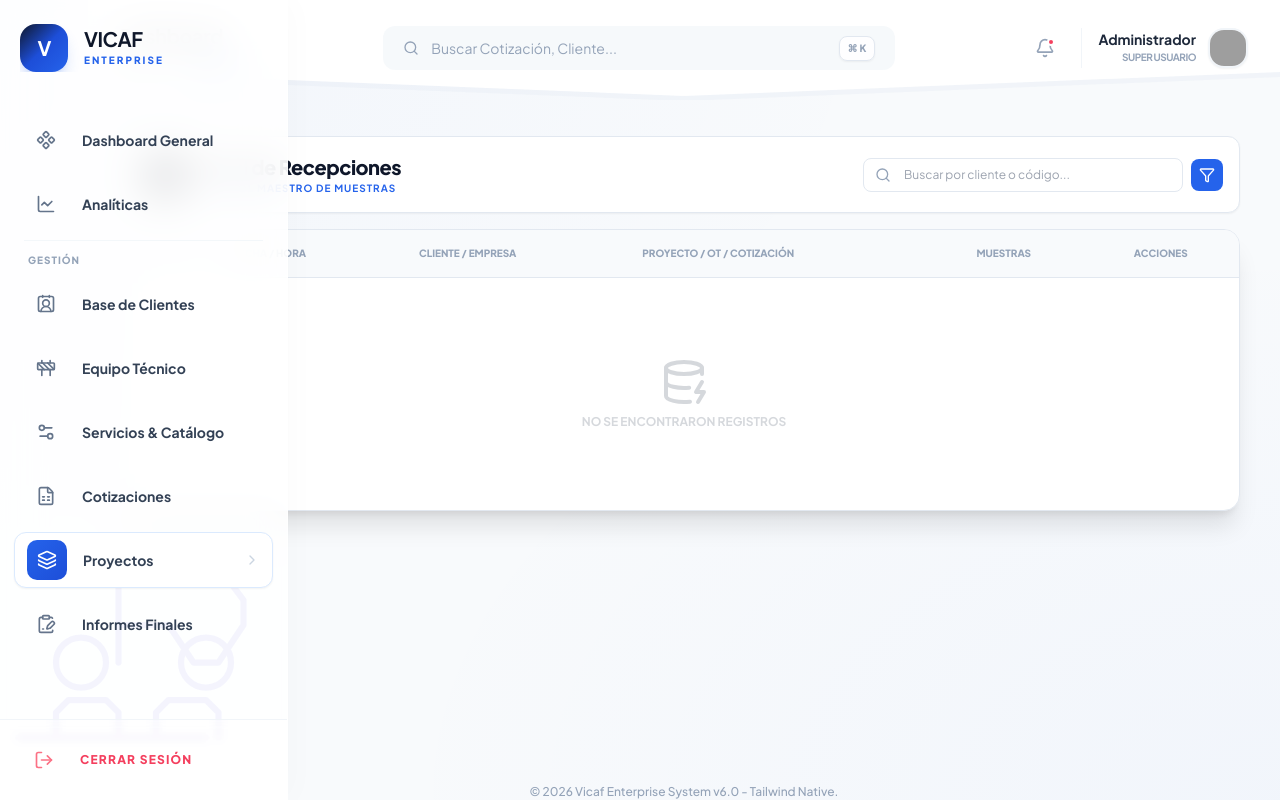
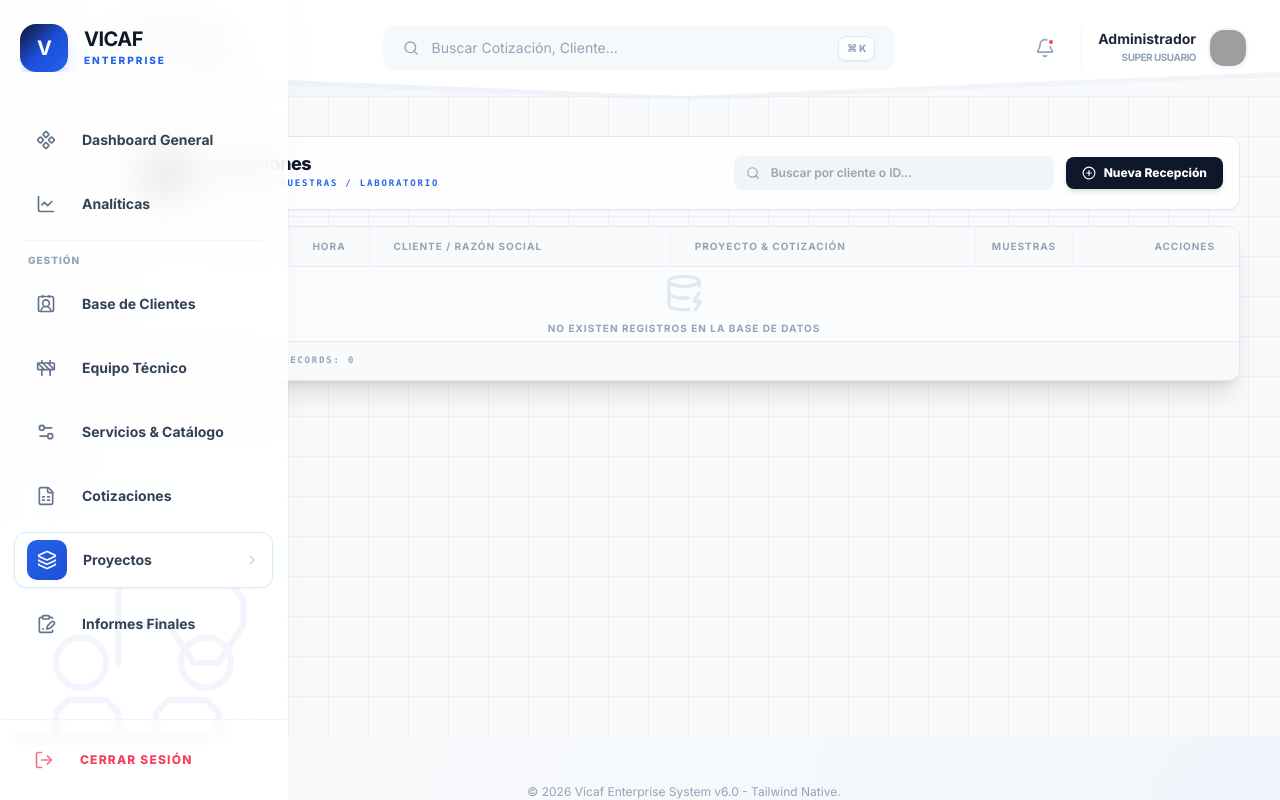
Before and after one commit to jucanuro/grupovicaf, a Django app: page /proyectos/recepciones/ in a window 1280 px wide. Run offline with Django 4.2, Linux system fonts and the light colour scheme; data that the repository does not hold is empty; some libraries are stand-ins or nearby versions; grey boxes are pictures that could not be loaded.

Commit message:
Nuevo diseño incorporado

```diff
--- a/proyectos/templates/proyectos/lista_general_recepciones.html
+++ b/proyectos/templates/proyectos/lista_general_recepciones.html
@@ -1,100 +1,140 @@
 {% extends "base_vicafpro.html" %}
+{% load static %}
 
 {% block content %}
-<div class="bg-vicaf-engine"></div>
+<style>
+    @import url('https://fonts.googleapis.com/css2?family=Inter:wght@400;600;700;800&family=JetBrains+Mono:wght@400;500&display=swap');
 
-<div class="max-w-full mx-auto p-4 relative z-10 space-y-4">
-    <header class="bg-white border border-slate-200 rounded-xl shadow-sm p-4 flex flex-col md:flex-row justify-between items-center gap-4">
-        <div class="flex items-center gap-3">
-            <div class="w-10 h-10 bg-slate-900 rounded-lg flex items-center justify-center text-white shadow-lg">
-                <i data-lucide="layers"></i>
+    body {
+        font-family: 'Inter', sans-serif;
+        background-color: #f8fafc;
+    }
+
+    .bg-vicaf-grid {
+        position: fixed; inset: 0; z-index: -1; background-color: #f8fafc;
+        background-image: linear-gradient(rgba(226, 232, 240, 0.5) 1px, transparent 1px),
+                          linear-gradient(90deg, rgba(226, 232, 240, 0.5) 1px, transparent 1px);
+        background-size: 40px 40px;
+    }
+
+    /* Forzar que la tabla no crezca en altura innecesariamente */
+    .table-compact td {
+        padding-top: 0.35rem;
+        padding-bottom: 0.35rem;
+    }
+</style>
+
+<div class="bg-vicaf-grid"></div>
+
+<div class="max-w-full mx-auto p-4 relative z-10 space-y-4 flex flex-col">
+    <header class="bg-white/80 backdrop-blur-md border border-slate-200 rounded-xl shadow-sm flex items-center justify-between p-4 flex-shrink-0">
+        <div class="flex items-center gap-4">
+            <div class="w-10 h-10 bg-slate-900 rounded-lg flex items-center justify-center text-white shadow-lg ring-4 ring-slate-900/5">
+                <i data-lucide="package-check" class="w-5 h-5"></i>
             </div>
             <div>
-                <h1 class="text-xl font-black text-slate-900 tracking-tight">Panel de Recepciones</h1>
-                <p class="text-[10px] font-bold text-blue-600 uppercase tracking-widest">Control Maestro de Muestras</p>
+                <h1 class="text-lg font-extrabold text-slate-900 tracking-tight leading-none">Recepciones</h1>
+                <p class="text-[9px] font-mono text-blue-600 mt-1 uppercase tracking-[0.2em] font-bold">Control de Muestras / Laboratorio</p>
             </div>
         </div>
 
-        <form method="GET" class="flex items-center gap-2 w-full md:w-auto">
-            <div class="relative w-full">
-                <i data-lucide="search" class="w-4 h-4 absolute left-3 top-1/2 -translate-y-1/2 text-slate-400"></i>
-                <input type="text" name="q" value="{{ q }}" placeholder="Buscar por cliente o código..."
-                       class="w-full md:w-80 pl-10 pr-4 py-2 text-xs border border-slate-200 rounded-lg focus:ring-2 focus:ring-blue-500 outline-none transition-all">
+        <div class="flex items-center gap-3 flex-1 max-w-2xl justify-end">
+            <form method="GET" class="w-full max-w-xs relative group">
+                <i data-lucide="search" class="w-3.5 h-3.5 text-slate-400 absolute left-3 top-1/2 -translate-y-1/2 group-focus-within:text-blue-500 transition-colors"></i>
+                <input type="text" name="q" value="{{ q|default:'' }}"
+                       class="w-full bg-slate-100 border border-transparent pl-9 pr-4 py-2 rounded-lg text-xs font-semibold text-slate-700 focus:bg-white focus:border-blue-500 focus:ring-4 focus:ring-blue-500/5 transition-all outline-none"
+                       placeholder="Buscar por cliente o ID...">
+            </form>
+            <a href="#" class="bg-slate-900 text-white px-4 py-2 rounded-lg text-xs font-black hover:bg-blue-600 transition-all flex items-center gap-2 shadow-md active:scale-95">
+                <i data-lucide="plus-circle" class="w-3.5 h-3.5"></i> Nueva Recepción
+            </a>
         </div>
-            <button type="submit" class="bg-blue-600 text-white p-2 rounded-lg hover:bg-blue-700">
-                <i data-lucide="filter" class="w-4 h-4"></i>
-            </button>
-        </form>
     </header>
 
-    <div class="bg-white border border-slate-200 rounded-2xl shadow-xl overflow-hidden">
-        <table class="w-full border-collapse">
-            <thead>
-                <tr class="bg-slate-50 border-b border-slate-200">
-                    <th class="px-6 py-4 text-[10px] font-black text-slate-400 uppercase text-center w-20">ID</th>
-                    <th class="px-6 py-4 text-[10px] font-black text-slate-400 uppercase text-left">Fecha / Hora</th>
-                    <th class="px-6 py-4 text-[10px] font-black text-slate-400 uppercase text-left">Cliente / Empresa</th>
-                    <th class="px-6 py-4 text-[10px] font-black text-slate-400 uppercase text-left">Proyecto / OT / Cotización</th>
-                    <th class="px-6 py-4 text-[10px] font-black text-slate-400 uppercase text-center">Muestras</th>
-                    <th class="px-6 py-4 text-[10px] font-black text-slate-400 uppercase text-center">Acciones</th>
+    <div class="bg-white border border-slate-200 rounded-xl shadow-xl overflow-hidden transition-all hover:border-slate-300">
+        <div class="overflow-x-auto">
+            <table class="w-full border-collapse table-compact">
+                <thead class="bg-slate-50 border-b border-slate-200">
+                    <tr>
+                        <th class="py-3 px-4 text-center text-[10px] font-bold text-slate-400 uppercase tracking-widest border-r border-slate-100 w-16">ID</th>
+                        <th class="py-3 px-4 text-center text-[10px] font-bold text-slate-400 uppercase tracking-widest border-r border-slate-100 w-24">Fecha</th>
+                        <th class="py-3 px-4 text-center text-[10px] font-bold text-slate-400 uppercase tracking-widest border-r border-slate-100 w-20">Hora</th>
+                        <th class="py-3 px-6 text-left text-[10px] font-bold text-slate-400 uppercase tracking-widest border-r border-slate-100">Cliente / Razón Social</th>
+                        <th class="py-3 px-6 text-left text-[10px] font-bold text-slate-400 uppercase tracking-widest border-r border-slate-100">Proyecto & Cotización</th>
+                        <th class="py-3 px-4 text-center text-[10px] font-bold text-slate-400 uppercase tracking-widest border-r border-slate-100 w-20">Muestras</th>
+                        <th class="py-3 px-6 text-right text-[10px] font-bold text-slate-400 uppercase tracking-widest">Acciones</th>
                     </tr>
                 </thead>
-            <tbody class="divide-y divide-slate-100">
+                <tbody>
                     {% for recepcion in recepciones %}
-                <tr class="hover:bg-slate-50/80 transition-all group">
-                    <td class="px-6 py-4 text-center">
-                        <span class="text-xs font-mono font-bold text-slate-400">#{{ recepcion.id }}</span>
+                    <tr class="group border-b border-slate-50 last:border-0 hover:bg-blue-50/50 transition-all">
+                        <td class="px-4 text-center border-r border-slate-50">
+                            <span class="font-mono text-[11px] font-black text-slate-400 group-hover:text-blue-600 transition-colors">
+                                #{{ recepcion.id|stringformat:"03d" }}
+                            </span>
                         </td>
-                    <td class="px-6 py-4">
-                        <div class="flex flex-col">
-                            <span class="text-xs font-bold text-slate-700">{{ recepcion.fecha_recepcion|date:"d M, Y" }}</span>
-                            <span class="text-[10px] text-slate-400 font-mono">{{ recepcion.fecha_recepcion|date:"H:i" }}</span>
+
+                        <td class="px-4 text-center border-r border-slate-50">
+                            <span class="text-[10px] font-extrabold text-slate-700 uppercase tracking-tight">
+                                {{ recepcion.fecha_recepcion|date:"d M Y" }}
+                            </span>
+                        </td>
+
+                        <td class="px-4 text-center border-r border-slate-50">
+                            <span class="text-[10px] font-mono text-slate-500 font-medium bg-slate-100 px-1.5 py-0.5 rounded">
+                                {{ recepcion.fecha_recepcion|date:"H:i" }}
+                            </span>
+                        </td>
+
+                        <td class="px-6 border-r border-slate-50">
+                            <div class="flex flex-col truncate max-w-[350px]">
+                                <span class="text-[12px] font-bold text-slate-800 uppercase leading-none truncate">
+                                    {% if recepcion.cotizacion.cliente.razon_social %}
+                                        {{ recepcion.cotizacion.cliente.razon_social }}
+                                    {% else %}
+                                        {{ recepcion.cotizacion.cliente }}
+                                    {% endif %}
+                                </span>
                             </div>
                         </td>
-                    <td class="px-6 py-4">
-                        <div class="flex flex-col">
-                            <span class="text-xs font-black text-slate-800 uppercase">{{ recepcion.cotizacion.cliente.nombre|default:"Sin Cliente" }}</span>
-                            <span class="text-[9px] text-blue-500 font-bold italic">Cotización: {{ recepcion.cotizacion.codigo_cotizacion|default:recepcion.cotizacion.id }}</span>
-                        </div>
-                    </td>
-                    <td class="px-6 py-4">
-                        {# Cambiamos la forma de acceder al proyecto debido a la relación inversa #}
+
+                        <td class="px-6 border-r border-slate-50">
                             {% with proyecto=recepcion.cotizacion.proyecto_set.first %}
-                        <div class="flex flex-col gap-1">
-                            <span class="px-2 py-1 bg-blue-50 text-blue-700 rounded text-[10px] font-bold border border-blue-100 uppercase w-fit">
-                                PROY: {{ proyecto.codigo_proyecto|default:"POR ASIGNAR" }}
+                            <div class="flex items-center gap-2">
+                                <span class="text-[9px] font-black text-white bg-slate-800 px-1.5 py-0.5 rounded shadow-sm">
+                                    {{ proyecto.codigo_proyecto|default:"S/P" }}
                                 </span>
-                            {% if proyecto.nombre %}
-                                <span class="text-[9px] text-slate-400 truncate max-w-[200px]">{{ proyecto.nombre }}</span>
-                            {% endif %}
+                                <span class="text-[10px] font-mono text-slate-400 font-bold">
+                                    COT-{{ recepcion.cotizacion.codigo_cotizacion|default:recepcion.id }}
+                                </span>
                             </div>
                             {% endwith %}
                         </td>
-                    <td class="px-6 py-4 text-center">
-                        <span class="text-xs font-black text-slate-600 bg-slate-100 px-2 py-1 rounded-full">
+
+                        <td class="px-4 text-center border-r border-slate-50">
+                            <span class="inline-flex items-center justify-center w-7 h-7 rounded-full bg-blue-50 text-blue-600 text-[11px] font-black border border-blue-100 group-hover:bg-blue-600 group-hover:text-white transition-all">
                                 {{ recepcion.muestras.count }}
                             </span>
                         </td>
-                    <td class="px-6 py-4 text-center">
-                        <div class="flex justify-center gap-2">
+
+                        <td class="px-6 text-right">
+                            <div class="flex justify-end gap-1 opacity-0 group-hover:opacity-100 transition-all translate-x-2 group-hover:translate-x-0">
                                 <a href="{% url 'proyectos:lista_muestras_recepcion' recepcion.id %}"
-                               class="p-2 text-blue-600 hover:bg-blue-50 rounded-lg transition-colors" title="Ver Muestras">
-                                <i data-lucide="eye" class="w-4 h-4"></i>
+                                   class="p-1.5 text-slate-400 hover:text-blue-600 hover:bg-blue-100 rounded-lg transition-colors" title="Ver Muestras">
+                                    <i data-lucide="eye" class="w-3.5 h-3.5"></i>
                                 </a>
                                 <a href="{% url 'proyectos:editar_recepcion' recepcion.id %}"
-                               class="p-2 text-amber-600 hover:bg-amber-50 rounded-lg transition-colors" title="Editar Recepción">
-                                <i data-lucide="edit-3" class="w-4 h-4"></i>
+                                   class="p-1.5 text-slate-400 hover:text-amber-600 hover:bg-amber-100 rounded-lg transition-colors" title="Configurar">
+                                    <i data-lucide="settings-2" class="w-3.5 h-3.5"></i>
                                 </a>
                             </div>
                         </td>
                     </tr>
                     {% empty %}
                     <tr>
-                    <td colspan="6" class="px-6 py-20 text-center">
-                        <div class="flex flex-col items-center opacity-20">
-                            <i data-lucide="database-zap" class="w-12 h-12 mb-2"></i>
-                            <p class="text-xs font-bold uppercase">No se encontraron registros</p>
-                        </div>
+                        <td colspan="7" class="py-12 text-center bg-slate-50/50">
+                            <i data-lucide="database-zap" class="w-10 h-10 mx-auto text-slate-200 mb-2"></i>
+                            <p class="text-[10px] font-bold text-slate-400 uppercase tracking-widest">No existen registros en la base de datos</p>
                         </td>
                     </tr>
                     {% endfor %}
@@ -102,16 +142,31 @@
             </table>
         </div>
 
+        <footer class="py-3 px-6 bg-slate-50 border-t border-slate-200 flex justify-between items-center">
+            <span class="text-[9px] font-mono text-slate-400 uppercase tracking-[0.2em] font-bold">VicafPro System / Records: {{ recepciones|length }}</span>
+
+            <div class="flex items-center gap-2">
                 {% if is_paginated %}
-    <div class="flex justify-center gap-2 mt-4">
                     {% if page_obj.has_previous %}
-            <a href="?page={{ page_obj.previous_page_number }}{% if q %}&q={{ q }}{% endif %}" class="px-3 py-1 bg-white border border-slate-200 rounded-md text-xs hover:bg-slate-50">Anterior</a>
+                        <a href="?page={{ page_obj.previous_page_number }}" class="px-3 py-1 bg-white border border-slate-200 text-[9px] font-black rounded shadow-sm hover:bg-slate-900 hover:text-white transition-all uppercase">Prev</a>
                     {% endif %}
-        <span class="px-3 py-1 text-xs font-bold text-slate-600 bg-slate-100 rounded-md">Página {{ page_obj.number }} de {{ paginator.num_pages }}</span>
+
+                    <div class="flex gap-1">
+                        <span class="px-3 py-1 bg-slate-900 text-white text-[9px] font-black rounded">{{ page_obj.number }}</span>
+                    </div>
+
                     {% if page_obj.has_next %}
-            <a href="?page={{ page_obj.next_page_number }}{% if q %}&q={{ q }}{% endif %}" class="px-3 py-1 bg-white border border-slate-200 rounded-md text-xs hover:bg-slate-50">Siguiente</a>
+                        <a href="?page={{ page_obj.next_page_number }}" class="px-3 py-1 bg-white border border-slate-200 text-[9px] font-black rounded shadow-sm hover:bg-slate-900 hover:text-white transition-all uppercase">Next</a>
+                    {% endif %}
                 {% endif %}
             </div>
-    {% endif %}
+        </footer>
     </div>
+</div>
+
+<script>
+    document.addEventListener('DOMContentLoaded', () => {
+        if (window.lucide) lucide.createIcons();
+    });
+</script>
 {% endblock %}
--- a/templates/header.html
+++ b/templates/header.html
@@ -122,6 +122,9 @@
             <div id="proyectos-menu" class="hidden flex-col bg-slate-50/50 mx-4 rounded-xl border border-slate-100 overflow-hidden mb-2">
                 <a href="{% url 'proyectos:lista_proyectos_pendientes' %}" class="pl-14 pr-4 py-2.5 text-sm font-bold text-slate-500 hover:text-brand-600 hover:bg-white transition-colors flex items-center">
                     <span class="w-1.5 h-1.5 rounded-full bg-slate-300 mr-2"></span> Pendientes
+                </a>
+                <a href="{% url 'proyectos:lista_recepciones' %}" class="pl-14 pr-4 py-2.5 text-sm font-bold text-slate-500 hover:text-brand-600 hover:bg-white transition-colors flex items-center">
+                    <span class="w-1.5 h-1.5 rounded-full bg-slate-300 mr-2"></span> Muestras
                 </a>
                 <a href="#" class="pl-14 pr-4 py-2.5 text-sm font-bold text-slate-500 hover:text-brand-600 hover:bg-white transition-colors flex items-center">
                     <span class="w-1.5 h-1.5 rounded-full bg-slate-300 mr-2"></span> Solicitudes
```
Also changed, not shown: proyectos/templates/proyectos/muestras_list.html (+24 -0 lines), proyectos/templates/proyectos/recepcion_form.html (+24 -17 lines). Lines whose indentation alone changed are shown as unchanged.
